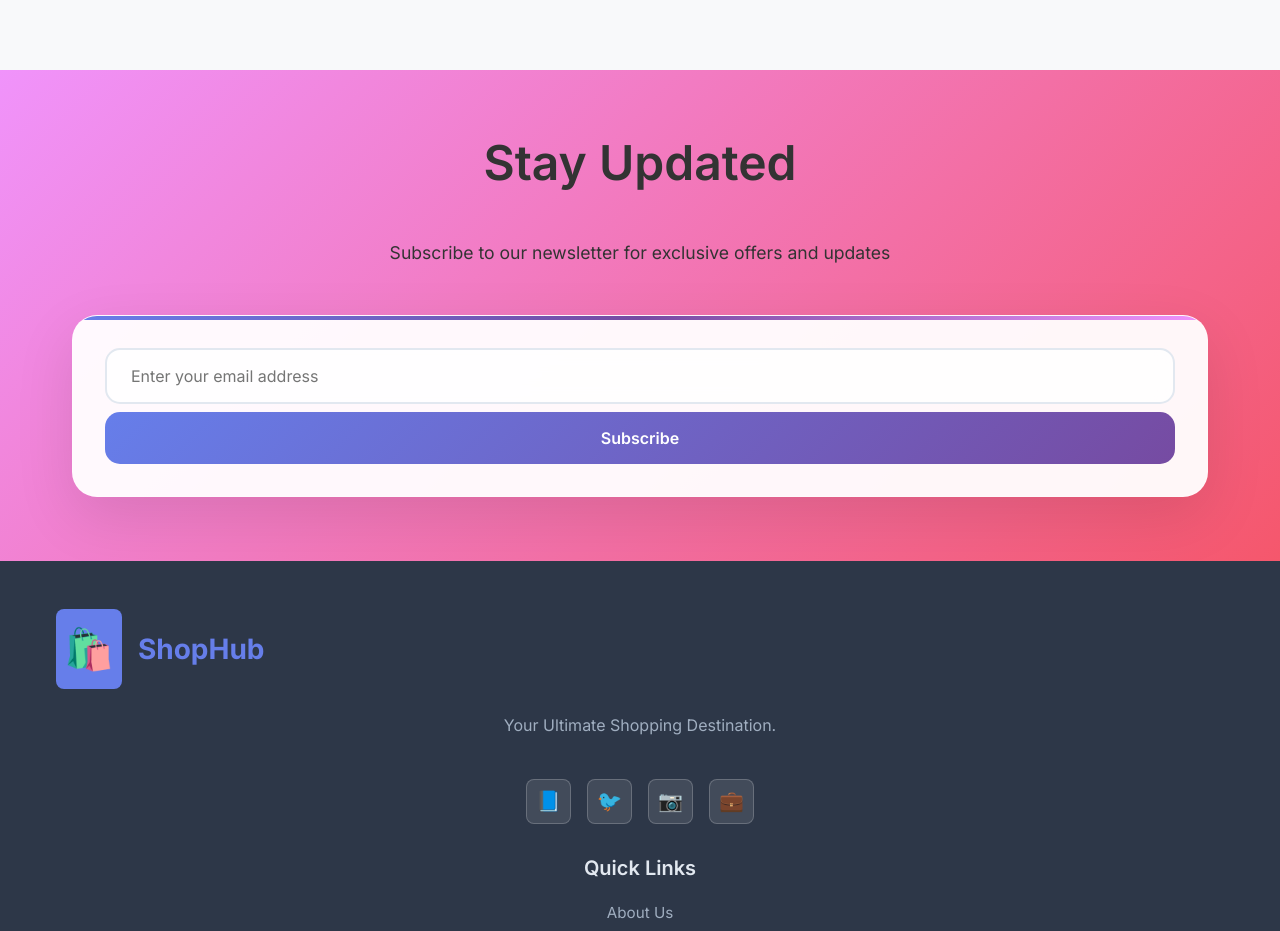
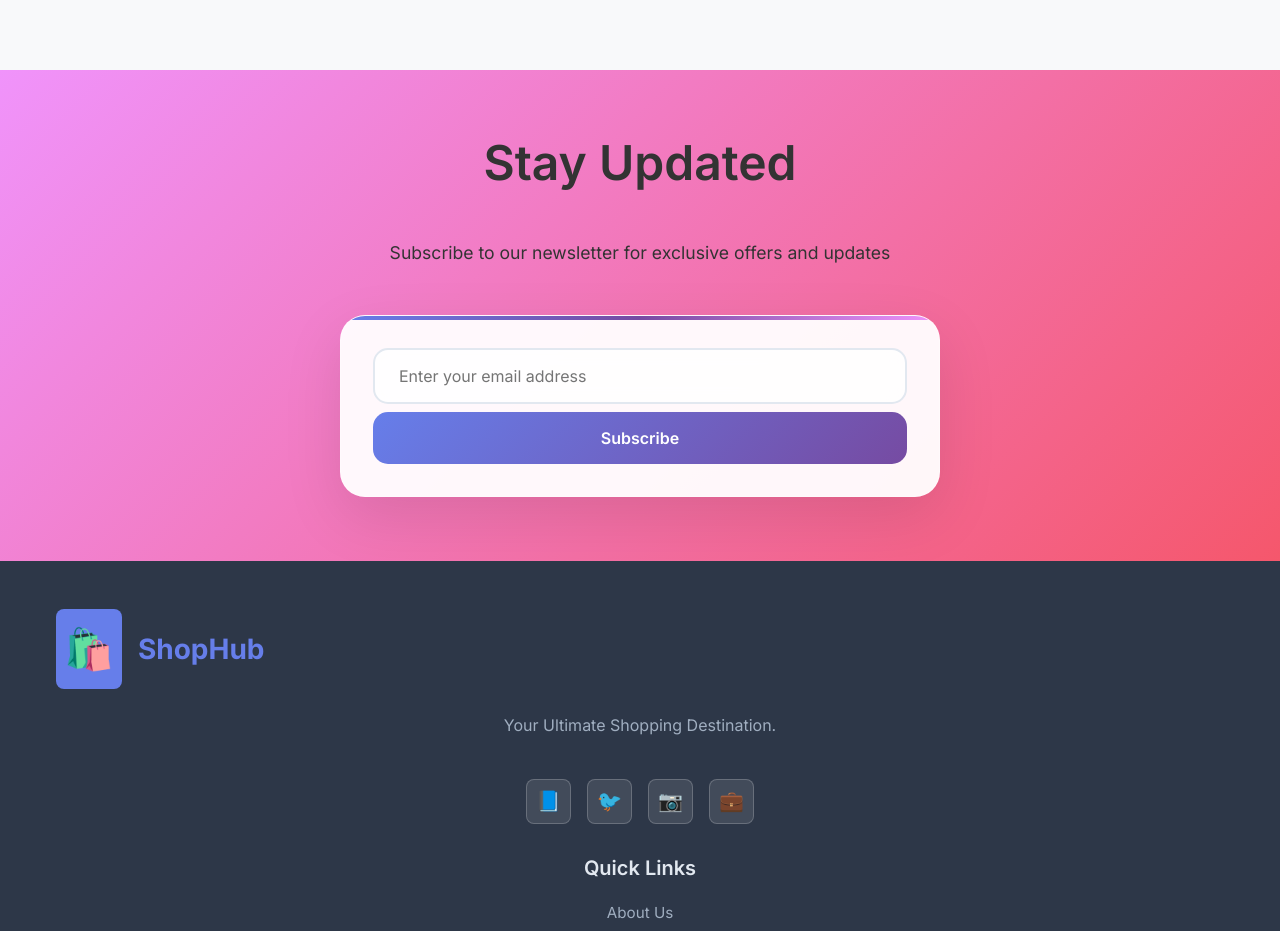
Before and after one commit to sauravxtha/shophub-react, a React (Vite) app: page / in a window 1280 px wide. Shown: the part 3180-4111 px from the top of the page. Built offline with nearby package versions, Linux system fonts and the light colour scheme.

Commit message:
Refactor Newsletter component layout; change content display from grid to flex for improved responsiveness

```diff
--- a/src/components/Newsletter/Newsletter.module.css
+++ b/src/components/Newsletter/Newsletter.module.css
@@ -12,9 +12,9 @@
 }
 
 .content {
-  display: grid;
-  grid-template-columns: 1fr;
+  display: flex;
   gap: 2rem;
+  flex-direction: column;
   text-align: center;
   align-items: center;
 }
@@ -79,3 +79,9 @@
   opacity: 0.7;
   cursor: not-allowed;
 }
+
+@media (min-width: 1024px) {
+  .formContainer {
+    width: 600px;
+  }
+}
```
